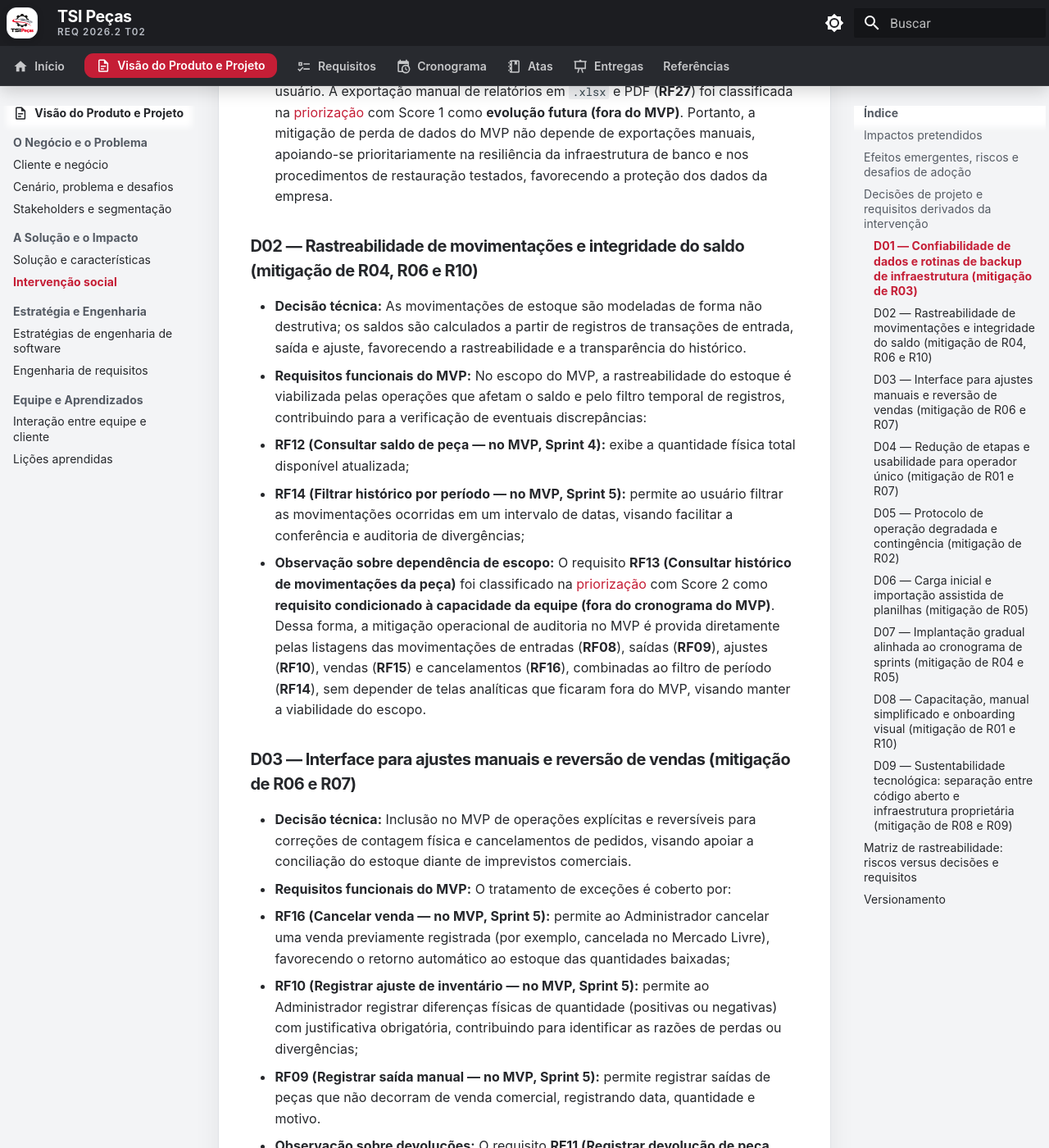
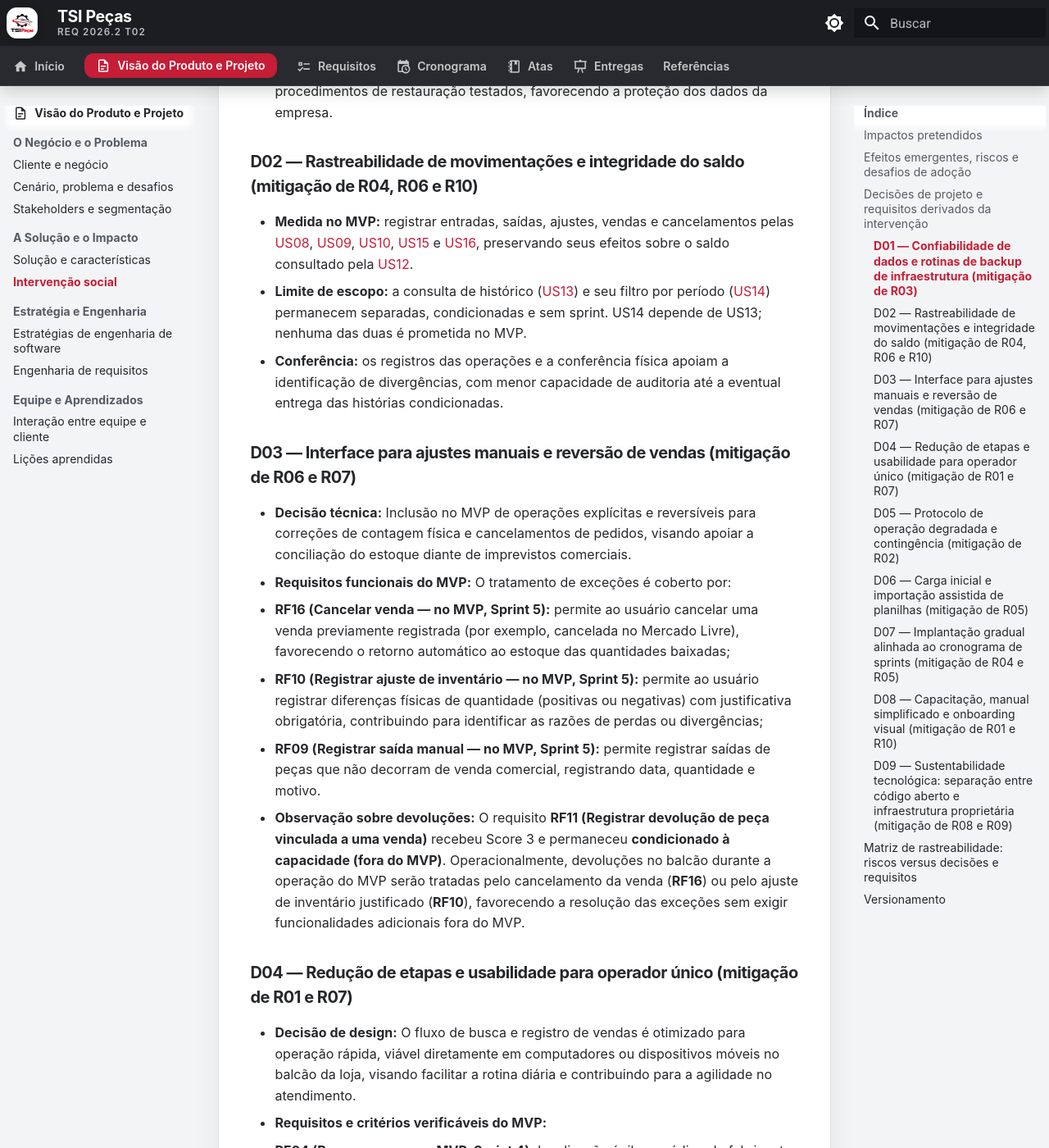
Before and after one commit to mdsreq-fga-unb/REQ-202562-T02-TSI-AutoPecas, an MkDocs documentation site: the page built from docs/visao-produto/intervencao-social.md, in a window 1280 px wide and 1400 px high, scrolled down 4196 px. Shown: the whole window at 82% size. Built offline with MkDocs 1.6.1 and Material for MkDocs 9.7.7, drawn with Linux system fonts in a browser that asks for light colours; comment, search, counter and statistics services are not loaded; some of the changed text lies outside the part shown.

Commit message:
docs: simplifica intervenção social e ajusta escopo (#55)

```diff
--- a/docs/visao-produto/intervencao-social.md
+++ b/docs/visao-produto/intervencao-social.md
@@ -34,7 +34,10 @@ A inserção da ferramenta na rotina diária da TSI Peças pode suscitar desdobr
 
 ## <span id="33-decisoes-de-projeto-e-requisitos-derivados-da-intervencao"></span>Decisões de projeto e requisitos derivados da intervenção {#decisoes-de-projeto-e-requisitos-derivados-da-intervencao}
 
-Para transformar a análise dos riscos e efeitos emergentes em medidas práticas de engenharia de software e gestão de produto, foram formuladas decisões de arquitetura, requisitos de software (funcionais e não funcionais) e procedimentos operacionais padronizados (POP). As soluções do sistema concentram-se nos **13 Requisitos Funcionais selecionados para o MVP** (RF01, RF02, RF03, RF04, RF05, RF06, RF08, RF09, RF10, RF12, RF14, RF15 e RF16) e nos Requisitos Não Funcionais transversais (RNF01 a RNF05), explicitando quando determinada funcionalidade constitui requisito condicionado ou evolução futura:
+As decisões abaixo relacionam os riscos da adoção às **12 US do MVP**, aos RNFs
+aplicáveis e aos procedimentos de operação. O [catálogo](requisitos-de-software.md#objetivo-do-incremento)
+é a referência do recorte; o [cronograma](cronograma-e-entregas.md) mantém períodos,
+entregas e validações. Esta seção concentra-se nos efeitos e nas medidas de mitigação.
 
 ### <span id="d01"></span>D01 — Confiabilidade de dados e rotinas de backup de infraestrutura (mitigação de R03)
 - **Decisão técnica de infraestrutura no MVP:** O banco de dados relacional em nuvem (PostgreSQL gerenciado pelo Supabase) conta com rotinas automatizadas de backup no provedor (*point-in-time recovery* no plano padrão), cuja configuração é preparada e a restauração é testada pela equipe na **Sprint 5**, sendo ativada em produção no início da **Sprint 6**, visando permitir a recuperação do ambiente em caso de falhas físicas ou lógicas.
@@ -42,17 +45,15 @@ Para transformar a análise dos riscos e efeitos emergentes em medidas práticas
 - **Distinção com requisitos de exportação:** O backup é uma rotina técnica de infraestrutura para recuperação de desastres (*disaster recovery*), e não uma tela de usuário. A exportação manual de relatórios em `.xlsx` e PDF (**RF27**) foi classificada na [priorização](priorizacao.md) com Score 1 como **evolução futura (fora do MVP)**. Portanto, a mitigação de perda de dados do MVP não depende de exportações manuais, apoiando-se prioritariamente na resiliência da infraestrutura de banco e nos procedimentos de restauração testados, favorecendo a proteção dos dados da empresa.
 
 ### <span id="d02"></span>D02 — Rastreabilidade de movimentações e integridade do saldo (mitigação de R04, R06 e R10)
-- **Decisão técnica:** As movimentações de estoque são modeladas de forma não destrutiva; os saldos são calculados a partir de registros de transações de entrada, saída e ajuste, favorecendo a rastreabilidade e a transparência do histórico.
-- **Requisitos funcionais do MVP:** No escopo do MVP, a rastreabilidade do estoque é viabilizada pelas operações que afetam o saldo e pelo filtro temporal de registros, contribuindo para a verificação de eventuais discrepâncias:
-  - **RF12 (Consultar saldo de peça — no MVP, Sprint 4):** exibe a quantidade física total disponível atualizada;
-  - **RF14 (Filtrar histórico por período — no MVP, Sprint 5):** permite ao usuário filtrar as movimentações ocorridas em um intervalo de datas, visando facilitar a conferência e auditoria de divergências;
-  - **Observação sobre dependência de escopo:** O requisito **RF13 (Consultar histórico de movimentações da peça)** foi classificado na [priorização](priorizacao.md) com Score 2 como **requisito condicionado à capacidade da equipe (fora do cronograma do MVP)**. Dessa forma, a mitigação operacional de auditoria no MVP é provida diretamente pelas listagens das movimentações de entradas (**RF08**), saídas (**RF09**), ajustes (**RF10**), vendas (**RF15**) e cancelamentos (**RF16**), combinadas ao filtro de período (**RF14**), sem depender de telas analíticas que ficaram fora do MVP, visando manter a viabilidade do escopo.
+- **Medida no MVP:** registrar entradas, saídas, ajustes, vendas e cancelamentos pelas [US08](requisitos-de-software.md#us08), [US09](requisitos-de-software.md#us09), [US10](requisitos-de-software.md#us10), [US15](requisitos-de-software.md#us15) e [US16](requisitos-de-software.md#us16), preservando seus efeitos sobre o saldo consultado pela [US12](requisitos-de-software.md#us12).
+- **Limite de escopo:** a consulta de histórico ([US13](requisitos-de-software.md#us13)) e seu filtro por período ([US14](requisitos-de-software.md#us14)) permanecem separadas, condicionadas e sem sprint. US14 depende de US13; nenhuma das duas é prometida no MVP.
+- **Conferência:** os registros das operações e a conferência física apoiam a identificação de divergências, com menor capacidade de auditoria até a eventual entrega das histórias condicionadas.
 
 ### <span id="d03"></span>D03 — Interface para ajustes manuais e reversão de vendas (mitigação de R06 e R07)
 - **Decisão técnica:** Inclusão no MVP de operações explícitas e reversíveis para correções de contagem física e cancelamentos de pedidos, visando apoiar a conciliação do estoque diante de imprevistos comerciais.
 - **Requisitos funcionais do MVP:** O tratamento de exceções é coberto por:
-  - **RF16 (Cancelar venda — no MVP, Sprint 5):** permite ao Administrador cancelar uma venda previamente registrada (por exemplo, cancelada no Mercado Livre), favorecendo o retorno automático ao estoque das quantidades baixadas;
-  - **RF10 (Registrar ajuste de inventário — no MVP, Sprint 5):** permite ao Administrador registrar diferenças físicas de quantidade (positivas ou negativas) com justificativa obrigatória, contribuindo para identificar as razões de perdas ou divergências;
+  - **RF16 (Cancelar venda — no MVP, Sprint 5):** permite ao usuário cancelar uma venda previamente registrada (por exemplo, cancelada no Mercado Livre), favorecendo o retorno automático ao estoque das quantidades baixadas;
+  - **RF10 (Registrar ajuste de inventário — no MVP, Sprint 5):** permite ao usuário registrar diferenças físicas de quantidade (positivas ou negativas) com justificativa obrigatória, contribuindo para identificar as razões de perdas ou divergências;
   - **RF09 (Registrar saída manual — no MVP, Sprint 5):** permite registrar saídas de peças que não decorram de venda comercial, registrando data, quantidade e motivo.
 - **Observação sobre devoluções:** O requisito **RF11 (Registrar devolução de peça vinculada a uma venda)** recebeu Score 3 e permaneceu **condicionado à capacidade (fora do MVP)**. Operacionalmente, devoluções no balcão durante a operação do MVP serão tratadas pelo cancelamento da venda (**RF16**) ou pelo ajuste de inventário justificado (**RF10**), favorecendo a resolução das exceções sem exigir funcionalidades adicionais fora do MVP.
 
@@ -71,15 +72,20 @@ Para transformar a análise dos riscos e efeitos emergentes em medidas práticas
 ### <span id="d06"></span>D06 — Carga inicial e importação assistida de planilhas (mitigação de R05)
 - **Decisão técnica:** Substituição gradual do cadastro manual de centenas de itens por procedimento automatizado de carga de dados, visando reduzir o tempo de implantação e favorecendo a consistência das informações iniciais.
 - **Requisitos funcionais do MVP e procedimento:**
-  - **RF02 (Importar peças via planilha — no MVP, Sprint 4):** permite ao Administrador selecionar arquivo `.xlsx` de peças, validar os registros e cadastrá-los em lote, sem sobrescrever peças já cadastradas com o mesmo código do fabricante;
+  - **RF02 (Importar peças via planilha — no MVP, Sprint 4):** permite ao usuário selecionar arquivo `.xlsx` de peças, validar os registros e cadastrá-los em lote, sem sobrescrever peças já cadastradas com o mesmo código do fabricante;
   - **Procedimento ensaiado e conferido:** A Sprint 4 realiza o ensaio da importação com uma amostra da planilha atual do proprietário; na **Sprint 6**, a carga real dos cadastros de peças é realizada via RF02, seguida pelo estabelecimento dos saldos iniciais via entrada (**RF08**) e ajuste (**RF10**), com conferência física orientada junto ao proprietário antes do início da operação real, contribuindo para calibrar os dados antes do uso diário.
 
 ### <span id="d07"></span>D07 — Implantação gradual alinhada ao cronograma de sprints (mitigação de R04 e R05)
-- **Estratégia de implantação:** A transição é conduzida de forma progressiva e iterativa, favorecendo a adaptação do operador e visando mitigar impactos na rotina da loja, estruturada sobre as sprints e os 13 RFs do MVP definidos no [cronograma oficial do projeto](cronograma-e-entregas.md):
-  1. *Sprint 3 (09/10/2026 a 22/10/2026) — Fundação do Catálogo:* Implementação dos requisitos de catálogo (**RF01**: cadastro, **RF05**: edição e **RF06**: status ativo/inativo). Demonstração na Sprint Review com dados reais da loja, visando coletar impressões preliminares;
-  2. *Sprint 4 (23/10/2026 a 05/11/2026) — Catálogo Completo, Importação e Saldo:* Entrega da associação veicular (**RF03**), busca (**RF04**), importação em lote (**RF02**), entradas (**RF08**) e consulta de saldo (**RF12**). Realização do **ensaio da carga inicial com uma amostra da planilha atual** e definição do procedimento de registro dos saldos, contribuindo para preparar a carga definitiva;
-  3. *Sprint 5 (06/11/2026 a 19/11/2026) — Movimentações, Vendas e Validação do MVP:* Conclusão da saída manual (**RF09**), ajuste de inventário (**RF10**), filtro de movimentações por período (**RF14**), registro de vendas (**RF15**) e cancelamento (**RF16**). Realização da **sessão de aceitação do MVP com o proprietário simulando fluxos com dados de teste**; preparação da infraestrutura de produção, elaboração do manual preliminar e realização do teste da rotina de backup e restauração, visando verificar a prontidão do sistema;
-  4. *Sprint 6 (20/11/2026 a 03/12/2026) — Deploy em Produção, Carga Real, Treinamento e Estabilização:* No início da sprint, realiza-se o **deploy do MVP em produção** e a ativação da rotina de backup. Em seguida, executa-se a **carga inicial real dos cadastros de peças via RF02** e o registro dos saldos iniciais (RF08 e RF10), com **conferência física amostral e dos itens principais dos saldos junto ao proprietário** antes do início da operação real. Conduz-se o **treinamento com o manual finalizado em linguagem simples**, favorecendo a autonomia do cliente e contribuindo para a transição definitiva das planilhas legadas até o aceite do produto.
+A transição das planilhas para o sistema deve ocorrer com conferência e acompanhamento
+do proprietário. O [cronograma oficial](cronograma-e-entregas.md) concentra as datas,
+as US por sprint, os responsáveis e as evidências; aqui ficam os cuidados de adoção:
+
+- Demonstrar os incrementos e ensaiar a importação com uma amostra dos dados antes da carga real.
+- Conferir os saldos e testar a recuperação do ambiente antes de iniciar o uso diário.
+- Acompanhar as primeiras operações e combinar a transição das planilhas, evitando controles paralelos sem reconciliação.
+
+A execução dessas medidas deve ser registrada nas [atas](../atas/index.md) e nas
+entregas correspondentes, conforme o planejamento, sem presumir aceite antecipado.
 
 ### <span id="d08"></span>D08 — Capacitação, manual simplificado e onboarding visual (mitigação de R01 e R10)
 - **Prática de processo e treinamento:** Elaboração de material didático adaptado ao perfil do operador único, visando facilitar o aprendizado prático e contribuindo para uma assimilação natural dos novos fluxos:
@@ -101,16 +107,16 @@ A tabela a seguir consolida o mapeamento bidirecional entre os riscos e efeitos
 
 | Efeito Emergente / Risco | Decisão Vinculada | Resposta Formulada | Tipo de Solução | Requisito / Artefato do Escopo | Status no Escopo |
 | --- | :---: | --- | :---: | --- | :---: |
-| **[R01](#r01)** (Resistência e sobrecarga operacional) | **[D04](#d04)**, **[D08](#d08)** | Interface com múltiplos filtros para operador único e baixa em poucas etapas, visando diminuir o tempo no balcão | Requisito Funcional / RNF | [RF04](requisitos-de-software.md#rf04) ([CP1](solucao-e-caracteristicas.md#cp1)), [RF15](requisitos-de-software.md#rf15) ([CP3](solucao-e-caracteristicas.md#cp3)), [RNF01](requisitos-de-software.md#rnf01-responsividade-da-interface-em-dispositivos-moveis), [RNF04](requisitos-de-software.md#rnf04-desempenho-de-resposta) | **MVP** (Sprints 4 e 5) |
-| **[R02](#r02)** (Indisponibilidade de internet ou sistema) | **[D05](#d05)** | Protocolo de contingência manual (talonário físico) e tolerância a falhas de conexão, visando evitar paradas na operação | Prática de Processo (POP) / RNF | [RNF02](requisitos-de-software.md#rnf02-tolerancia-a-falhas-de-conexao), lançamento posterior via [RF15](requisitos-de-software.md#rf15) | **MVP** (Sprint 5) |
-| **[R03](#r03)** (Risco de perda ou corrupção de dados) | **[D01](#d01)** | Rotinas automatizadas de backup no banco e testes de restauração, contribuindo para a integridade dos dados | Decisão de Infraestrutura / RNF | Backup Supabase, [RNF02](requisitos-de-software.md#rnf02-tolerancia-a-falhas-de-conexao) ([RF27](requisitos-de-software.md#rf27) como evolução futura) | **MVP** (Sprints 5 e 6) |
-| **[R04](#r04)** (Duplicidade temporária entre sistema e planilhas) | **[D07](#d07)**, **[D02](#d02)** | Implantação gradual articulada por sprints, favorecendo a transição planejada das planilhas para o sistema | Gestão de Produto / Rollout | Alinhamento com Sprints 3 a 6 do Cronograma | **MVP** (Sprints 3 a 6) |
-| **[R05](#r05)** (Migração incorreta dos registros existentes) | **[D06](#d06)**, **[D07](#d07)** | Importação em lote via planilha com validação prévia de código e ensaio de carga, visando atenuar inconsistências | Requisito Funcional / Prática | [RF02](requisitos-de-software.md#rf02) ([CP1](solucao-e-caracteristicas.md#cp1)), [RF08](requisitos-de-software.md#rf08), [RF10](requisitos-de-software.md#rf10) e conferência física | **MVP** (Sprints 4 e 6) |
-| **[R06](#r06)** (Tratamento inadequado de exceções) | **[D03](#d03)** | Comandos para cancelamento de venda e ajuste de inventário justificado, favorecendo a conciliação do estoque | Requisitos Funcionais | [RF16](requisitos-de-software.md#rf16) ([CP3](solucao-e-caracteristicas.md#cp3)), [RF10](requisitos-de-software.md#rf10) ([CP2](solucao-e-caracteristicas.md#cp2)) ([RF11](requisitos-de-software.md#rf11) como condicionado) | **MVP** (Sprint 5) |
-| **[R07](#r07)** (Assincronia nas vendas do Mercado Livre) | **[D04](#d04)**, **[D03](#d03)** | Registro ágil de vendas com canal de origem obrigatório e baixa imediata no saldo, visando prevenir duplicidades | Requisito Funcional | [RF15](requisitos-de-software.md#rf15) ([CP3](solucao-e-caracteristicas.md#cp3)) | **MVP** (Sprint 5) |
-| **[R08](#r08)** (Dependência de serviços de nuvem e custos futuros) | **[D09](#d09)** | Arquitetura desacoplada e operação em camadas gratuitas (*free-tier*), contribuindo para a contenção de custos | Decisão Arquitetural | Hospedagem Vercel / Render / Supabase | **MVP** (Sprints 5 e 6) |
-| **[R09](#r09)** (Descontinuidade de suporte após o encerramento da disciplina) | **[D09](#d09)** | Repositório público com licença MIT, transferência formal de titularidade e guia de manutenção, favorecendo a autonomia | Prática de Governança / Entrega | Guia de Manutenção e Código Aberto | **MVP** (Sprint 6) |
-| **[R10](#r10)** (Insegurança ou dependência do sistema) | **[D02](#d02)**, **[D08](#d08)** | Registro de operações, filtro temporal e manual didático em linguagem simples, visando dar segurança ao operador | Requisito Funcional / Treinamento | [RF12](requisitos-de-software.md#rf12), [RF14](requisitos-de-software.md#rf14) ([CP2](solucao-e-caracteristicas.md#cp2)), Manual do Proprietário ([RF13](requisitos-de-software.md#rf13) condicionado) | **MVP** (Sprints 4, 5 e 6) |
+| **[R01](#r01)** (Resistência e sobrecarga operacional) | **[D04](#d04)**, **[D08](#d08)** | Interface com múltiplos filtros para operador único e baixa em poucas etapas, visando diminuir o tempo no balcão | Requisito Funcional / RNF | [US04](requisitos-de-software.md#rf04) ([CP1](solucao-e-caracteristicas.md#cp1)), [US15](requisitos-de-software.md#rf15) ([CP3](solucao-e-caracteristicas.md#cp3)), [RNF01](requisitos-de-software.md#rnf01-responsividade-da-interface-em-dispositivos-moveis), [RNF04](requisitos-de-software.md#rnf04-desempenho-de-resposta) | **MVP** |
+| **[R02](#r02)** (Indisponibilidade de internet ou sistema) | **[D05](#d05)** | Protocolo de contingência manual (talonário físico) e tolerância a falhas de conexão, visando evitar paradas na operação | Prática de Processo (POP) / RNF | [RNF02](requisitos-de-software.md#rnf02-tolerancia-a-falhas-de-conexao), lançamento posterior via [US15](requisitos-de-software.md#rf15) | **MVP** |
+| **[R03](#r03)** (Risco de perda ou corrupção de dados) | **[D01](#d01)** | Rotinas automatizadas de backup no banco e testes de restauração, contribuindo para a integridade dos dados | Decisão de Infraestrutura / RNF | Backup Supabase, [RNF02](requisitos-de-software.md#rnf02-tolerancia-a-falhas-de-conexao) ([US27](requisitos-de-software.md#rf27) como evolução futura) | **MVP** |
+| **[R04](#r04)** (Duplicidade temporária entre sistema e planilhas) | **[D07](#d07)**, **[D02](#d02)** | Implantação gradual articulada por sprints, favorecendo a transição planejada das planilhas para o sistema | Gestão de Produto / Rollout | [Cronograma oficial](cronograma-e-entregas.md) | **MVP** |
+| **[R05](#r05)** (Migração incorreta dos registros existentes) | **[D06](#d06)**, **[D07](#d07)** | Importação em lote via planilha com validação prévia de código e ensaio de carga, visando atenuar inconsistências | Requisito Funcional / Prática | [US02](requisitos-de-software.md#rf02) ([CP1](solucao-e-caracteristicas.md#cp1)), [US08](requisitos-de-software.md#rf08), [US10](requisitos-de-software.md#rf10) e conferência física | **MVP** |
+| **[R06](#r06)** (Tratamento inadequado de exceções) | **[D03](#d03)** | Comandos para cancelamento de venda e ajuste de inventário justificado, favorecendo a conciliação do estoque | Requisitos Funcionais | [US16](requisitos-de-software.md#rf16) ([CP3](solucao-e-caracteristicas.md#cp3)), [US10](requisitos-de-software.md#rf10) ([CP2](solucao-e-caracteristicas.md#cp2)) ([US11](requisitos-de-software.md#rf11) como condicionado) | **MVP** |
+| **[R07](#r07)** (Assincronia nas vendas do Mercado Livre) | **[D04](#d04)**, **[D03](#d03)** | Registro ágil de vendas com canal de origem obrigatório e baixa imediata no saldo, visando prevenir duplicidades | Requisito Funcional | [US15](requisitos-de-software.md#rf15) ([CP3](solucao-e-caracteristicas.md#cp3)) | **MVP** |
+| **[R08](#r08)** (Dependência de serviços de nuvem e custos futuros) | **[D09](#d09)** | Arquitetura desacoplada e operação em camadas gratuitas (*free-tier*), contribuindo para a contenção de custos | Decisão Arquitetural | Hospedagem Vercel / Render / Supabase | **MVP** |
+| **[R09](#r09)** (Descontinuidade de suporte após o encerramento da disciplina) | **[D09](#d09)** | Repositório público com licença MIT, transferência formal de titularidade e guia de manutenção, favorecendo a autonomia | Prática de Governança / Entrega | Guia de Manutenção e Código Aberto | **MVP** |
+| **[R10](#r10)** (Insegurança ou dependência do sistema) | **[D02](#d02)**, **[D08](#d08)** | Consulta de saldo, conferência física e manual didático em linguagem simples, visando dar segurança ao operador | Requisito Funcional / Treinamento | [US12](requisitos-de-software.md#us12) ([CP2](solucao-e-caracteristicas.md#cp2)), Manual do Proprietário; [US13](requisitos-de-software.md#us13) e [US14](requisitos-de-software.md#us14) condicionadas, fora do MVP | **MVP** |
 
 Assim, a intervenção social deixa de ser uma reflexão puramente teórica e passa a direcionar as decisões de engenharia de software, articulando-se com a especificação de requisitos do MVP, o cronograma quinzenal e a arquitetura do sistema TSI Peças.
 
```
Also changed, not shown: docs/visao-produto/estrategias-engenharia-de-software.md (+1 -1 lines).
